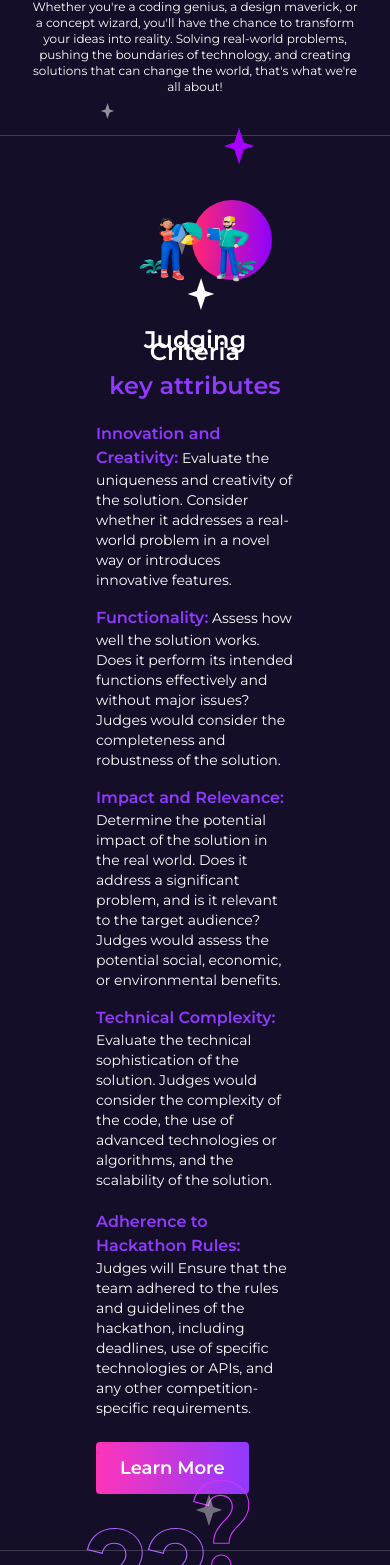
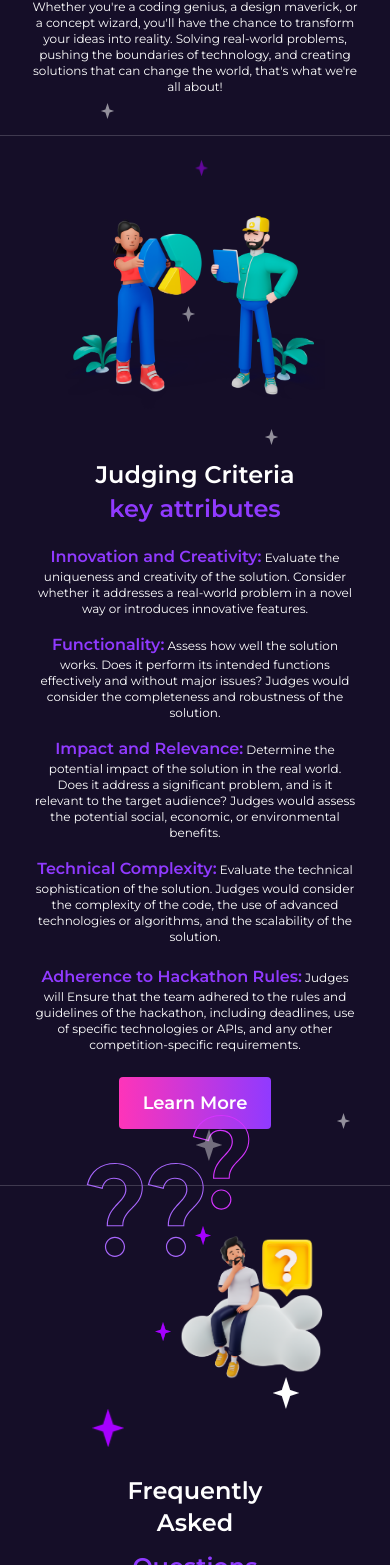
Before and after one commit to SageKyle/getlinked, a React (Vite) app: page / in a window 390 px wide. Shown: the part 1843-3408 px from the top of the page. Built offline with nearby package versions, Linux system fonts and the light colour scheme; a web font is replaced by a local one.

Commit message:
home: add media queries to criteria section

```diff
--- a/src/components/Criteria.jsx
+++ b/src/components/Criteria.jsx
@@ -6,44 +6,47 @@ import PrimaryBtn from './PrimaryBtn'
 
 export default function CritieriaSection() {
 	return (
-		<section className="w-full grid gap-4 items-center justify-center border-b border-primary-border px-24 py-14 lg:grid-cols-2">
-			<div className="w-full pl-10 flex relative">
+		<section
+			className="w-full grid gap-4 items-center justify-center border-b border-primary-border px-8 lg:px-24 py-14 lg:grid-cols-2"
+			aria-description="judging criteria and key attributes"
+		>
+			<div className="w-full lg:pl-10 flex relative">
 				<img
 					src={PurpleStar}
 					alt=""
 					aria-hidden
 					loading="lazy"
-					className="inline-block absolute -top-16 left-32"
+					className="inline-block absolute h-4 -top-8 left-1/2 lg:-top-16 lg:left-32 lg:h-10 animate-pulse transition-all duration-200"
 				/>
 				<img
 					src={Circle}
 					alt=""
 					aria-hidden
 					loading="lazy"
-					className="inline-block w-20 h-20 absolute top-2 left-24 -z-[1]"
+					className="hidden lg:inline-block w-20 h-20 absolute top-2 left-1/4 -z-[1]"
 				/>
 				<img
 					src={CriteriaImage}
 					loading="lazy"
 					alt="judging criteria"
-					className="w-4/5 py-6 aspect-square flex"
+					className="w-4/5 py-6 mx-auto aspect-square flex"
 				/>
 				<img
 					src={Star}
 					alt=""
 					aria-hidden
 					loading="lazy"
-					className="inline-block opacity-40 absolute right-1/2 bottom-1/2"
+					className="inline-block opacity-40 h-4 lg:h-10 absolute right-1/2 bottom-1/2 animate-pulse transition-all duration-200"
 				/>
 				<img
 					src={Star}
 					alt=""
 					aria-hidden
 					loading="lazy"
-					className="inline-block absolute right-20 bottom-2"
+					className="inline-block absolute h-4 lg:h-10 right-20 bottom-2 animate-pulse transition-all duration-200"
 				/>
 			</div>
-			<div className="w-full flex flex-col gap-3 relative text-sm">
+			<div className="w-full flex flex-col gap-3 relative text-xs text-center md:text-sm font-thin lg:text-left">
 				<h4 className="text-2xl text-center font-bold leading-3 lg:text-left">
 					Judging Criteria
 				</h4>
@@ -96,7 +99,18 @@ export default function CritieriaSection() {
 					APIs, and any other competition-specific requirements.
 				</p>
 
-				<PrimaryBtn text={'learn more'} link={'/'} extraStyles={'w-fit'} />
+				<PrimaryBtn
+					text={'learn more'}
+					link={'/'}
+					extraStyles={'w-fit mx-auto lg:ml-0'}
+				/>
+				<img
+					src={Star}
+					alt=""
+					aria-hidden
+					loading="lazy"
+					className="inline-block absolute h-4 lg:h-10 right-2 bottom-0 animate-pulse transition-all duration-200"
+				/>
 			</div>
 		</section>
 	)
```
